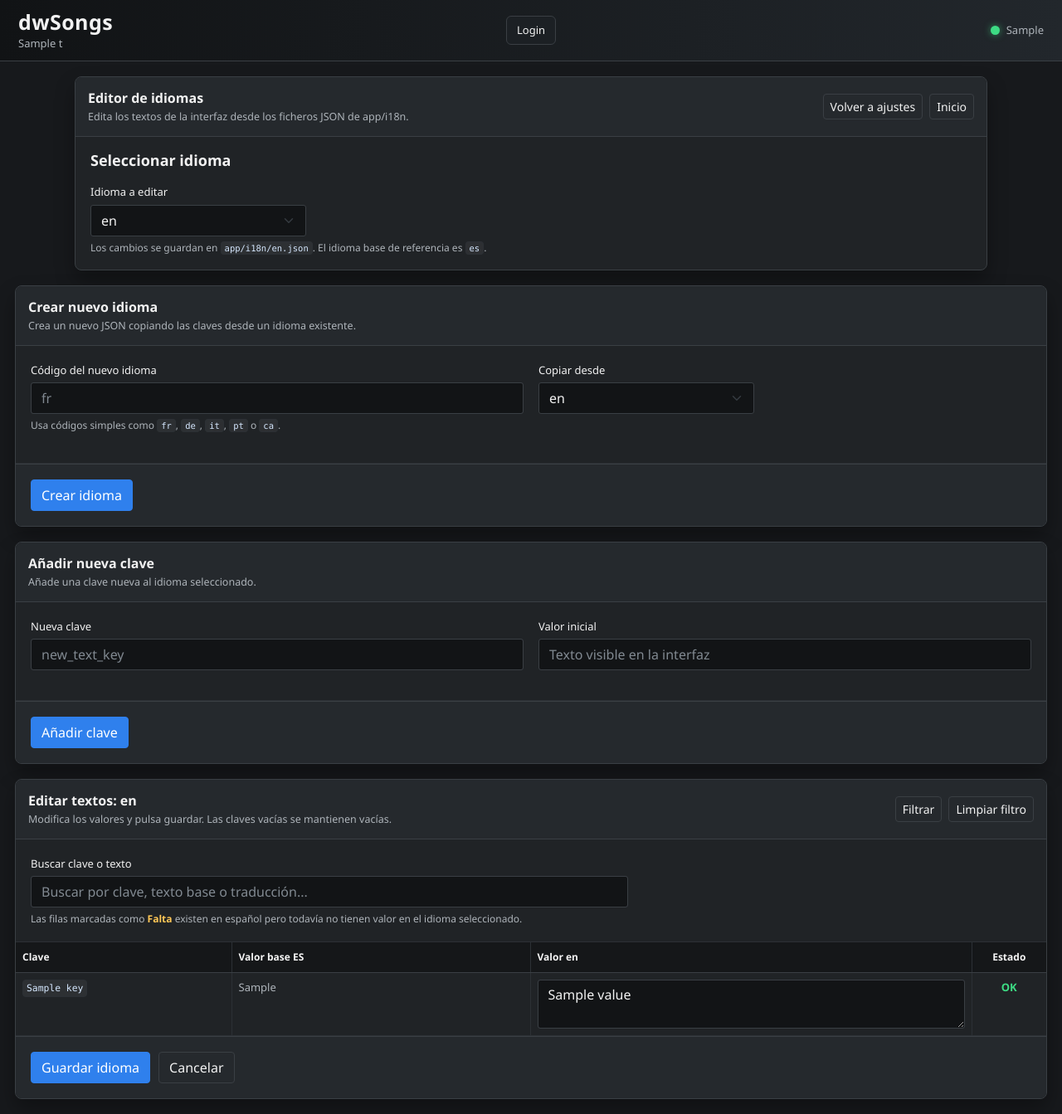
After one commit to ldbl1/dockdwsongs, a FastAPI app: template app/templates/language_editor.html in a window 1280 px wide. The commit adds this page. Shown: the whole page at 83% size. Run offline with FastAPI, Linux system fonts and the light colour scheme; the template is opened without the code that fills it: most values are stand-ins (such as "Sample title", 1, 10 or a date in 2020); parts of the project's set-up code (start-up, migrations or seed data) failed here and were passed over; some libraries are stand-ins or nearby versions.

Commit message:
Modificaciones finales con el idioma editable

```diff
--- a/app/main.py
+++ b/app/main.py
@@ -8,6 +8,9 @@ from fastapi.responses import HTMLResponse, JSONResponse, RedirectResponse, Resp
 from fastapi.staticfiles import StaticFiles
 from fastapi.templating import Jinja2Templates
 from sqlalchemy.orm import Session, joinedload
+
+from app.language_admin import router as language_admin_router
+
 
 from app.auth import (
     any_user_exists,
@@ -42,6 +45,7 @@ app = FastAPI(
 )
 
 app.mount("/static", StaticFiles(directory="app/static"), name="static")
+app.include_router(language_admin_router)
 
 templates = Jinja2Templates(directory="app/templates")
 
--- a/app/static/css/app.css
+++ b/app/static/css/app.css
@@ -874,3 +874,89 @@ code {
         min-width: 2200px;
     }
 }
+.language-create-grid {
+    display: grid;
+    grid-template-columns: minmax(260px, 1fr) minmax(260px, 1fr);
+    gap: 18px;
+    align-items: start;
+}
+
+.language-select-form {
+    margin: 0;
+}
+
+.language-filter-section {
+    border-bottom: 1px solid var(--border-soft);
+}
+
+.language-filter-section .form-control {
+    max-width: 720px;
+}
+
+.language-editor-table {
+    min-width: 1200px;
+}
+
+.language-editor-table th,
+.language-editor-table td {
+    vertical-align: top;
+}
+
+.language-editor-table th:nth-child(1),
+.language-editor-table td:nth-child(1) {
+    width: 260px;
+    max-width: 320px;
+}
+
+.language-editor-table th:nth-child(2),
+.language-editor-table td:nth-child(2) {
+    width: 360px;
+    max-width: 420px;
+}
+
+.language-editor-table th:nth-child(3),
+.language-editor-table td:nth-child(3) {
+    min-width: 420px;
+}
+
+.language-editor-table th:nth-child(4),
+.language-editor-table td:nth-child(4) {
+    width: 90px;
+    text-align: center;
+}
+
+.language-editor-table code {
+    display: inline-block;
+    max-width: 300px;
+    white-space: normal;
+    word-break: break-word;
+}
+
+.language-base-cell {
+    color: var(--muted);
+    white-space: normal !important;
+    word-break: break-word;
+    line-height: 1.4;
+}
+
+.language-value-input {
+    width: 100%;
+    min-height: 62px;
+    resize: vertical;
+    font-family: inherit;
+    line-height: 1.4;
+}
+
+.language-row[data-search=""] {
+    display: table-row;
+}
+
+@media (max-width: 900px) {
+    .language-create-grid {
+        grid-template-columns: 1fr;
+    }
+
+    .language-editor-table {
+        min-width: 900px;
+    }
+}
--- /dev/null
+++ b/app/templates/language_editor.html
@@ -0,0 +1,322 @@
+{% extends "base.html" %}
+
+{% block content %}
+
+<section class="desktop-window settings-window">
+    <div class="window-title">
+        <div>
+            <strong>Editor de idiomas</strong>
+            <span>Edita los textos de la interfaz desde los ficheros JSON de app/i18n.</span>
+        </div>
+
+        <div class="window-actions">
+            <a class="btn btn-sm btn-outline-light" href="/settings" title="Volver a ajustes">
+                Volver a ajustes
+            </a>
+
+            <a class="btn btn-sm btn-outline-light" href="/" title="Volver al inicio">
+                Inicio
+            </a>
+        </div>
+    </div>
+
+    {% if error %}
+        <div class="alert alert-danger">
+            {{ error }}
+        </div>
+    {% endif %}
+
+    {% if message %}
+        <div class="alert alert-success">
+            {{ message }}
+        </div>
+    {% endif %}
+
+    <div class="settings-section">
+        <h2>Seleccionar idioma</h2>
+
+        <form class="language-select-form" action="/settings/languages" method="get">
+            <div class="settings-row">
+                <label class="form-label" for="language">
+                    Idioma a editar
+                </label>
+
+                <select
+                    id="language"
+                    name="language"
+                    class="form-select settings-select"
+                    onchange="this.form.submit()"
+                    title="Selecciona el idioma que quieres editar"
+                >
+                    {% for language in languages %}
+                        <option
+                            value="{{ language }}"
+                            {% if language == selected_language %}selected{% endif %}
+                        >
+                            {{ language }}
+                        </option>
+                    {% endfor %}
+                </select>
+
+                <div class="form-help">
+                    Los cambios se guardan en <code>app/i18n/{{ selected_language }}.json</code>.
+                    El idioma base de referencia es <code>es</code>.
+                </div>
+            </div>
+        </form>
+    </div>
+</section>
+
+<section class="desktop-window mt-3">
+    <div class="window-title">
+        <div>
+            <strong>Crear nuevo idioma</strong>
+            <span>Crea un nuevo JSON copiando las claves desde un idioma existente.</span>
+        </div>
+    </div>
+
+    <form class="settings-form" action="/settings/languages/create" method="post">
+        <div class="settings-section language-create-grid">
+            <div class="settings-row">
+                <label class="form-label" for="new_language">
+                    Código del nuevo idioma
+                </label>
+
+                <input
+                    id="new_language"
+                    name="new_language"
+                    class="form-control"
+                    placeholder="fr"
+                    autocomplete="off"
+                    title="Código corto del idioma. Ejemplos: fr, de, it, pt, ca"
+                >
+
+                <div class="form-help">
+                    Usa códigos simples como <code>fr</code>, <code>de</code>, <code>it</code>, <code>pt</code> o <code>ca</code>.
+                </div>
+            </div>
+
+            <div class="settings-row">
+                <label class="form-label" for="base_language">
+                    Copiar desde
+                </label>
+
+                <select
+                    id="base_language"
+                    name="base_language"
+                    class="form-select settings-select"
+                    title="Idioma base desde el que copiar las claves"
+                >
+                    {% for language in languages %}
+                        <option
+                            value="{{ language }}"
+                            {% if language == selected_language %}selected{% endif %}
+                        >
+                            {{ language }}
+                        </option>
+                    {% endfor %}
+                </select>
+            </div>
+        </div>
+
+        <div class="settings-actions">
+            <button type="submit" class="btn btn-primary">
+                Crear idioma
+            </button>
+        </div>
+    </form>
+</section>
+
+<section class="desktop-window mt-3">
+    <div class="window-title">
+        <div>
+            <strong>Añadir nueva clave</strong>
+            <span>Añade una clave nueva al idioma seleccionado.</span>
+        </div>
+    </div>
+
+    <form class="settings-form" action="/settings/languages/add-key" method="post">
+        <input type="hidden" name="language" value="{{ selected_language }}">
+
+        <div class="settings-section language-create-grid">
+            <div class="settings-row">
+                <label class="form-label" for="new_key">
+                    Nueva clave
+                </label>
+
+                <input
+                    id="new_key"
+                    name="new_key"
+                    class="form-control"
+                    placeholder="new_text_key"
+                    autocomplete="off"
+                    title="Nombre interno de la nueva clave de traducción"
+                >
+            </div>
+
+            <div class="settings-row">
+                <label class="form-label" for="new_value">
+                    Valor inicial
+                </label>
+
+                <input
+                    id="new_value"
+                    name="new_value"
+                    class="form-control"
+                    placeholder="Texto visible en la interfaz"
+                    autocomplete="off"
+                    title="Texto inicial para la nueva clave"
+                >
+            </div>
+        </div>
+
+        <div class="settings-actions">
+            <button type="submit" class="btn btn-primary">
+                Añadir clave
+            </button>
+        </div>
+    </form>
+</section>
+
+<section class="desktop-window mt-3">
+    <div class="window-title">
+        <div>
+            <strong>Editar textos: {{ selected_language }}</strong>
+            <span>Modifica los valores y pulsa guardar. Las claves vacías se mantienen vacías.</span>
+        </div>
+
+        <div class="window-actions">
+            <button
+                type="button"
+                class="btn btn-sm btn-outline-light"
+                onclick="filterLanguageRows()"
+                title="Aplicar filtro de claves/textos"
+            >
+                Filtrar
+            </button>
+
+            <button
+                type="button"
+                class="btn btn-sm btn-outline-light"
+                onclick="clearLanguageFilter()"
+                title="Limpiar filtro"
+            >
+                Limpiar filtro
+            </button>
+        </div>
+    </div>
+
+    <div class="settings-section language-filter-section">
+        <label class="form-label" for="language_filter">
+            Buscar clave o texto
+        </label>
+
+        <input
+            id="language_filter"
+            class="form-control"
+            placeholder="Buscar por clave, texto base o traducción..."
+            oninput="filterLanguageRows()"
+            title="Filtra por clave, texto base o traducción"
+        >
+
+        <div class="form-help">
+            Las filas marcadas como <span class="jellyfin-pending">Falta</span> existen en español pero todavía no tienen valor en el idioma seleccionado.
+        </div>
+    </div>
+
+    <form class="settings-form" action="/settings/languages/save" method="post">
+        <input type="hidden" name="language" value="{{ selected_language }}">
+
+        <div class="table-wrapper">
+            <table class="app-table language-editor-table" id="language-editor-table">
+                <thead>
+                    <tr>
+                        <th>Clave</th>
+                        <th>Valor base ES</th>
+                        <th>Valor {{ selected_language }}</th>
+                        <th>Estado</th>
+                    </tr>
+                </thead>
+
+                <tbody>
+                    {% for row in rows %}
+                        <tr
+                            class="language-row"
+                            data-search="{{ row.key }} {{ row.base_value }} {{ row.value }}"
+                        >
+                            <td>
+                                <code>{{ row.key }}</code>
+                                <input type="hidden" name="keys" value="{{ row.key }}">
+                            </td>
+
+                            <td class="language-base-cell">
+                                {% if row.base_value %}
+                                    {{ row.base_value }}
+                                {% else %}
+                                    <span class="jellyfin-pending">Sin valor base</span>
+                                {% endif %}
+                            </td>
+
+                            <td>
+                                <textarea
+                                    name="values"
+                                    class="form-control language-value-input"
+                                    rows="2"
+                                    title="Texto traducido para la clave {{ row.key }}"
+                                >{{ row.value }}</textarea>
+                            </td>
+
+                            <td>
+                                {% if row.missing %}
+                                    <span class="jellyfin-pending">Falta</span>
+                                {% else %}
+                                    <span class="jellyfin-ok">OK</span>
+                                {% endif %}
+                            </td>
+                        </tr>
+                    {% else %}
+                        <tr>
+                            <td colspan="4" class="empty-row">
+                                No hay claves para editar.
+                            </td>
+                        </tr>
+                    {% endfor %}
+                </tbody>
+            </table>
+        </div>
+
+        <div class="settings-actions">
+            <button type="submit" class="btn btn-primary">
+                Guardar idioma
+            </button>
+
+            <a class="btn btn-outline-light" href="/settings">
+                Cancelar
+            </a>
+        </div>
+    </form>
+</section>
+
+<script>
+    function filterLanguageRows() {
+        const input = document.getElementById("language_filter");
+        const filter = input ? input.value.trim().toLowerCase() : "";
+
+        document.querySelectorAll(".language-row").forEach((row) => {
+            const value = (row.dataset.search || "").toLowerCase();
+            row.style.display = value.includes(filter) ? "" : "none";
+        });
+    }
+
+    function clearLanguageFilter() {
+        const input = document.getElementById("language_filter");
+
+        if (input) {
+            input.value = "";
+        }
+
+        filterLanguageRows();
+    }
+</script>
+
+{% endblock %}
```
Also changed, not shown: app/language_admin.py (added, +245 -0 lines), app/templates/settings.html (+32 -0 lines).
